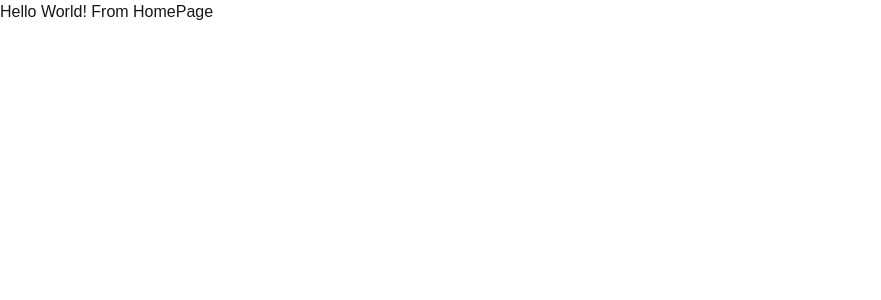
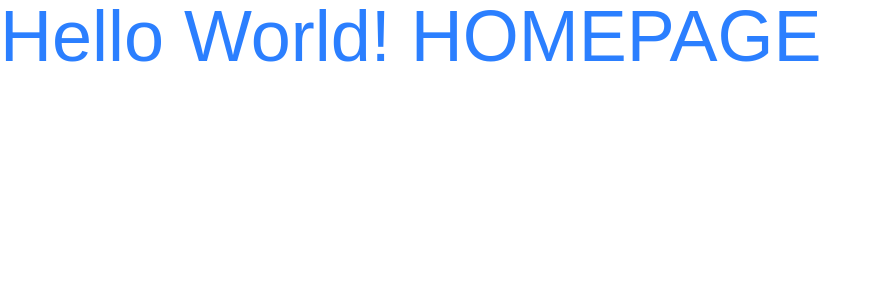
Before and after one commit to vimassaru/blog_next, a Next.js app: page / in a window 1280 px wide. Shown: the top 300 px of the page, without its empty margins (0-881 px from the left). Built offline with nearby package versions, Linux system fonts and the light colour scheme.

Commit message:
feature: adicionando .vscode, clsx para classes tailwind

```diff
--- a/src/app/page.tsx
+++ b/src/app/page.tsx
@@ -1,3 +1,18 @@
+import clsx from "clsx";
+
 export default function HomePage() {
-  return <h1>Hello World! From HomePage</h1>;
+  return (
+    <h1
+      className={clsx(
+        "text-blue-500",
+        "text-7xl",
+        "hover:text-blue-50",
+        "hover:bg-blue-500",
+        "transition",
+        "duration-300"
+      )}
+    >
+      Hello World! HOMEPAGE
+    </h1>
+  );
 }
```
Also changed, not shown: package.json (+7 -6 lines), 1 other file (tests, documents, lock files or other folders).
